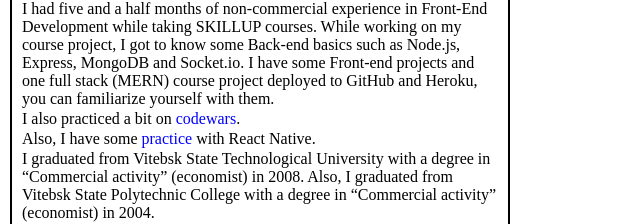
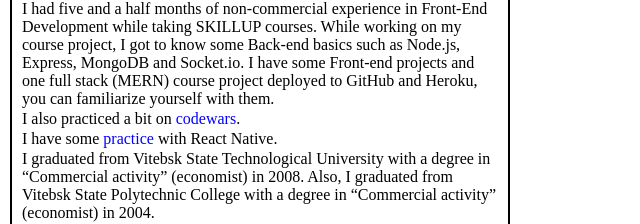
Before and after one commit to DeguzBelarus/CV, a React (Create React App) app: page /about in a window 1280 px wide. Shown: the part 191-415 px from the top of the page, without its empty margins (0-640 px from the left). Built offline with nearby package versions, Linux system fonts and the light colour scheme.

Commit message:
about info corrected

```diff
--- a/src/pages/AboutMe/AboutMe.jsx
+++ b/src/pages/AboutMe/AboutMe.jsx
@@ -36,7 +36,7 @@ const AboutMe = () => {
         .
       </p>
       <p className="about-paragraph">
-        Also, I have some{" "}
+        I have some{" "}
         <a
           href="https://github.com/DeguzBelarus/React-Native-Todo"
           target="_blank"
```
